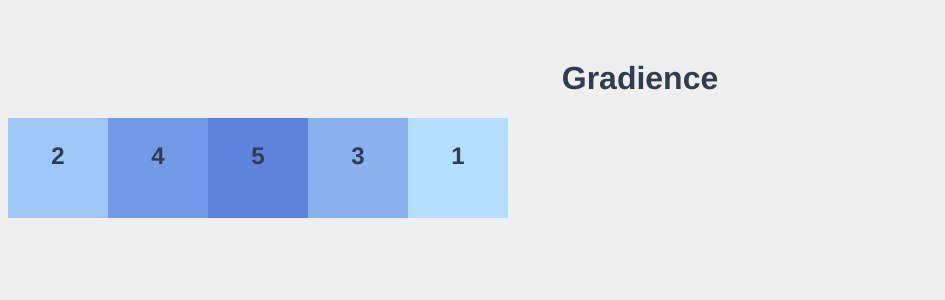
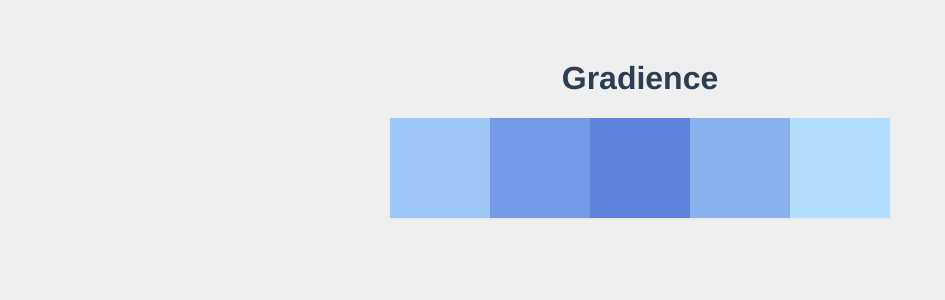
Before and after one commit to jadeleafmoon/gradiance, a Vue app: page / in a window 1280 px wide. Shown: the top 300 px of the page, without its empty margins (0-945 px from the left). Built offline with nearby package versions, Linux system fonts and the light colour scheme.

Commit message:
feat: improve CSS

```diff
--- a/src/App.vue
+++ b/src/App.vue
@@ -121,5 +121,6 @@ body {
 
 .grid {
   display: flex;
+  justify-content: center;
 }
 </style>
--- a/src/components/Tile.vue
+++ b/src/components/Tile.vue
@@ -6,7 +6,7 @@
     :style="{ backgroundColor: tile.color }"
     draggable="true"
   >
-    <p class="number"> {{ tile.number }}</p>
+    <p class="number" v-show="debugOn"> {{ tile.number }}</p>
   </div>
 </template>
 
@@ -17,7 +17,7 @@ export default {
   emits: ['toggleTile'],
   data() {
     return {
-      tilesSelected: 0
+      debugOn: false,
     }
   },
   methods: {
@@ -33,15 +33,21 @@ export default {
 .tile {
   width: 100px;
   height: 100px;
+  transition: all .1s ease-in-out;
+  box-shadow: rgba(0, 0, 0, 0.05) 0px 1px 2px 0px;
+
+  display: flex;
+  justify-content: center;
+  align-items: center;
 }
 
 .tile:hover {
-  transform: scale(1.2);
+  transform: scale(1.1);
   cursor: pointer;
 }
 
 .tile.selected {
-  transform: scale(1.2);
+  transform: scale(1.1);
   background-color: lightblue;
   border-color: lightblue;
 }
@@ -49,5 +55,6 @@ export default {
 .number {
   font-size: 1.5em;
   font-weight: bold;
+  color: white;
 }
 </style>
```
